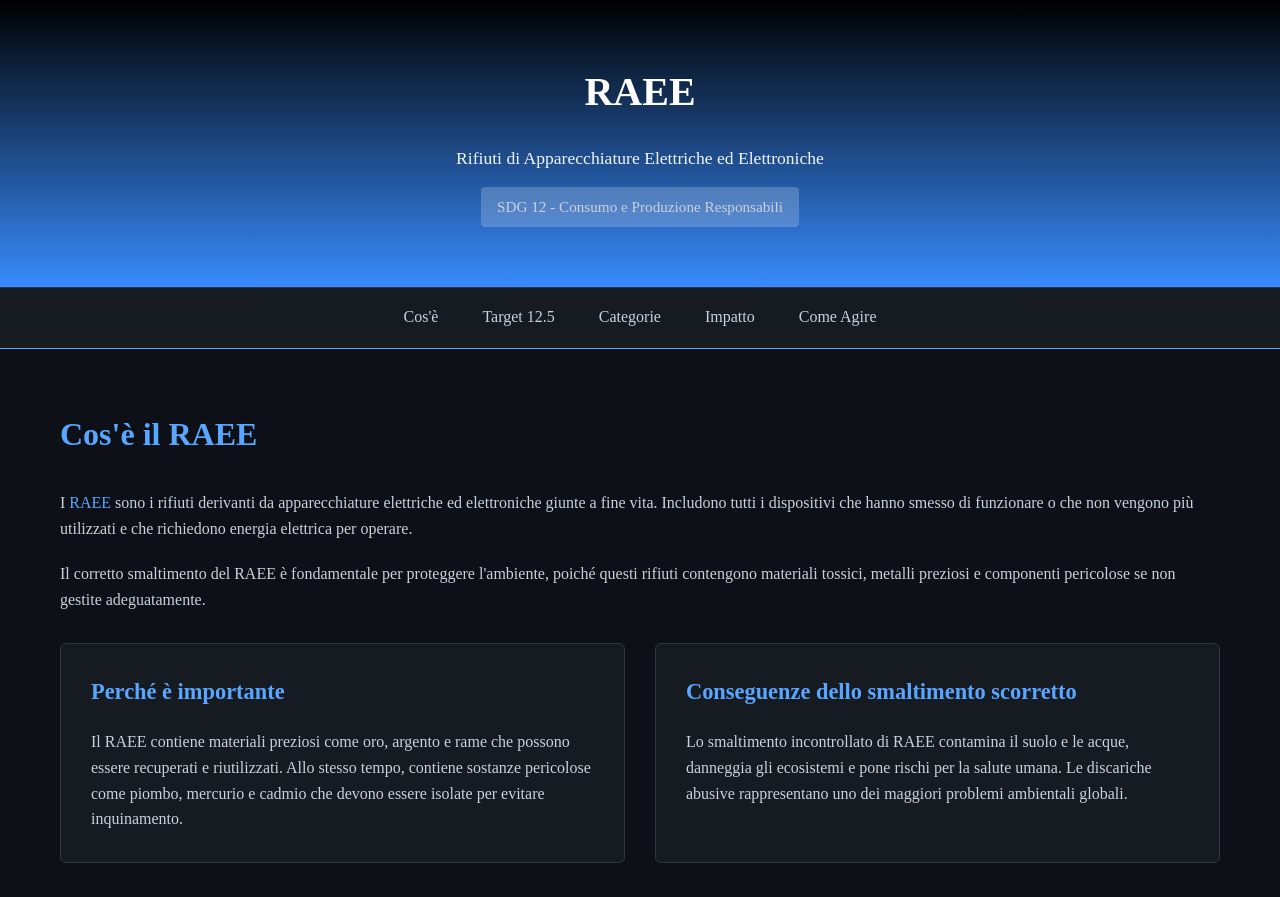
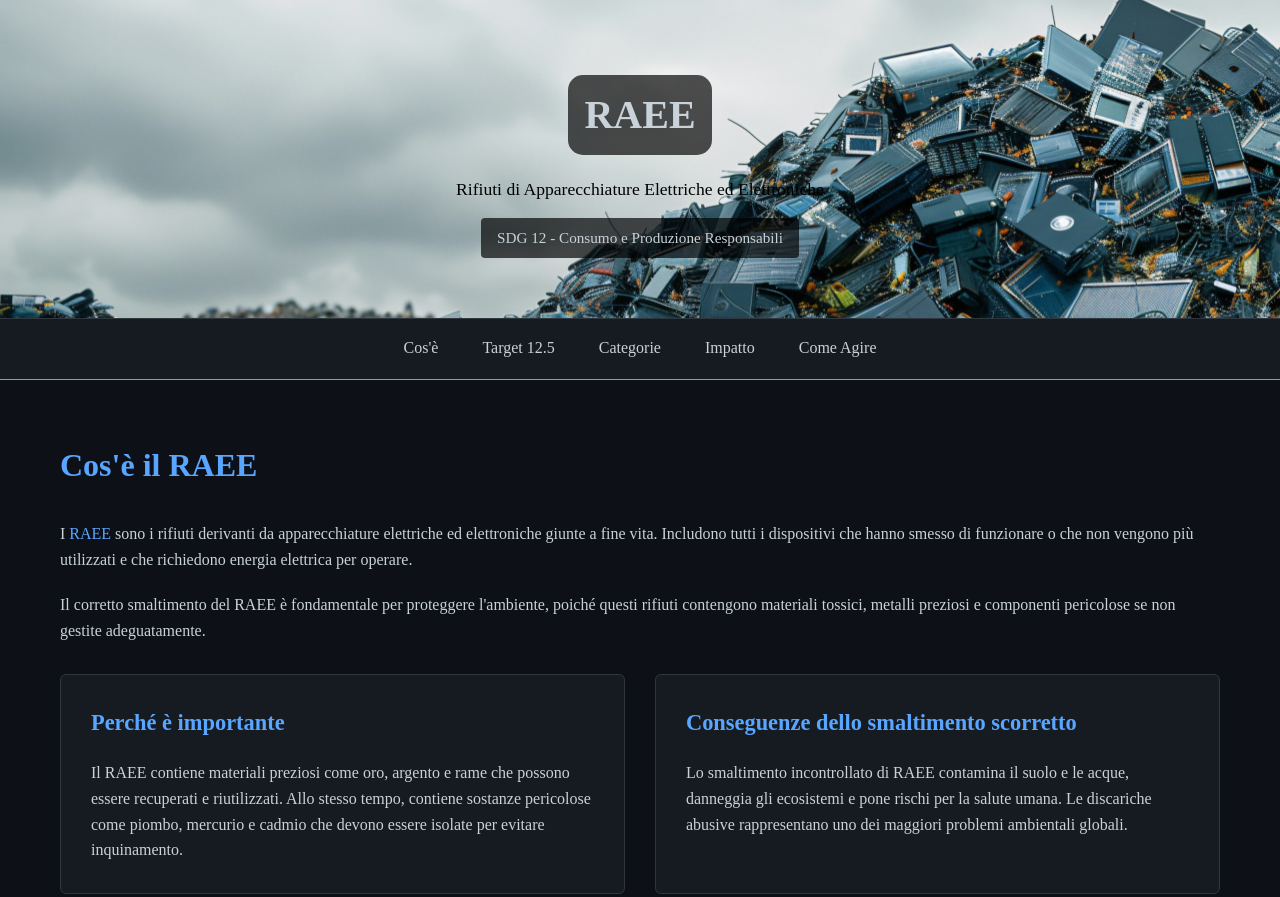
Before and after one commit to DARKWOLF60/Agenda_2030_RAEE, a plain HTML site: page index.html in a window 1280 px wide. Shown: the top 897 px of the page. Drawn offline with Linux system fonts and the light colour scheme; a web font is replaced by a local one.

Commit message:
Update header styles: change background to image, adjust padding and font, modify title and badge colors

```diff
--- a/style.css
+++ b/style.css
@@ -35,30 +35,38 @@ body {
 
 /* Header con gradiente blu e padding generoso */
 header {
-    background: linear-gradient(180deg, #000000 0%, #388bfd 100%);
+    /*background: linear-gradient(180deg, #000000 0%, #388bfd 100%);*/
+    background-image: url('Immagini/Immagine_Header.jpeg');
     padding: 60px 20px;
     text-align: center;
     border-bottom: 1px solid #30363d;
+    font-family: NeverMind-Bold;
+    background-position: 10% 10% ;
+
 }
+
 
 /* Titolo principale H1 grande e bianco */
 header h1 {
-    font-size: 2.5em;
-    margin-bottom: 10px;
-    color: #ffffff;
+    display: inline-block;
+    background-color: rgba(0, 0, 0, 0.678);
+    padding: 8px 16px;
+    border-radius: 15px;
+    margin-top: 15px;
+    font-size: 40px;
 }
 
 /* Sottotitolo del header */
 header p {
     font-size: 1.1em;
-    color: #f0f6fc;
+    color: #000000;
     font-weight: 300;
 }
 
 /* Badge SDG con background semi-trasparente */
 .sdg-badge {
     display: inline-block;
-    background-color: rgba(255, 255, 255, 0.2);
+    background-color: rgba(0, 0, 0, 0.678);
     padding: 8px 16px;
     border-radius: 4px;
     margin-top: 15px;
```
